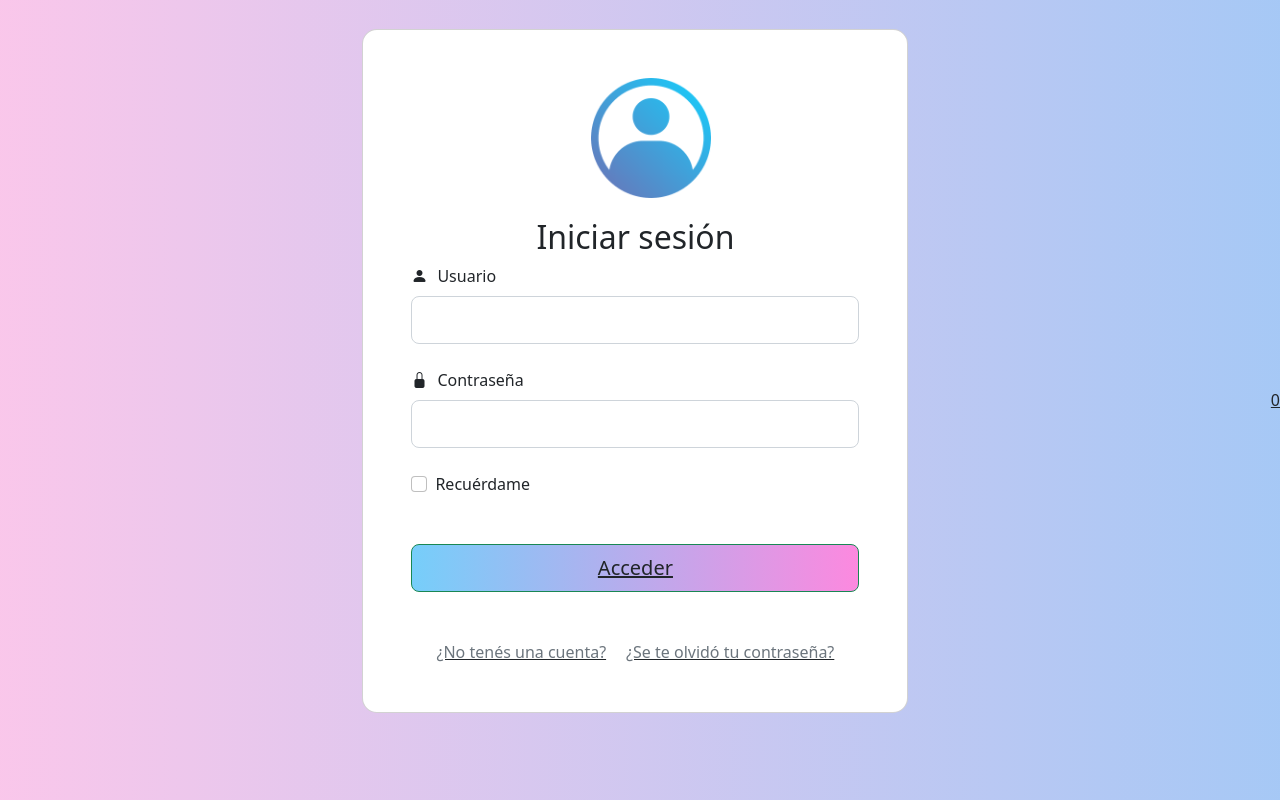
After one commit to aaronpolo1000/timetrack, a PHP site: page /iniciarsesion in a window 1280 px wide. The commit adds this page. Run offline with PHP 8.4, Linux system fonts and the light colour scheme; some libraries are stand-ins or nearby versions; some web fonts are replaced.

Commit message:
iniciar y registrarse

```diff
--- /dev/null
+++ b/css/iniciarsesion.css
@@ -0,0 +1,20 @@
+.gradient-custom-3 {
+    /* fallback for old browsers */
+    background: #ff66c4;
+
+    /* Chrome 10-25, Safari 5.1-6 */
+    background: -webkit-linear-gradient(to left, rgba(236, 25, 219, 0.5), rgba(143, 211, 244, 0.5));
+
+    /* W3C, IE 10+/ Edge, Firefox 16+, Chrome 26+, Opera 12+, Safari 7+ */
+    background: linear-gradient(to left, rgba(78, 146, 236, 0.5), rgba(244, 143, 214, 0.5))
+    }
+    .gradient-custom-4 {
+    /* fallback for old browsers */
+    background: hsl(229, 76%, 52%);
+
+    /* Chrome 10-25, Safari 5.1-6 */
+    background: -webkit-linear-gradient(to left, rgb(163, 132, 250), rgba(143, 211, 244, 1));
+
+    /* W3C, IE 10+/ Edge, Firefox 16+, Chrome 26+, Opera 12+, Safari 7+ */
+    background: linear-gradient(to left, rgb(252, 137, 223), rgb(118, 206, 250))
+    }
--- /dev/null
+++ b/iniciarsesion.php
@@ -0,0 +1,4 @@
+<?php
+
+$section =  "views/iniciarsesion.php";
+require_once "views/layout.php";
--- a/registrarse.php
+++ b/registrarse.php
@@ -1,4 +1,4 @@
 <?php
 
-$section = "registrarse";
+$section = "views/registrarse.php";
 require_once "views/layout.php";
--- /dev/null
+++ b/views/iniciarsesion.php
@@ -0,0 +1,54 @@
+
+<section class="vh-100 bg-image"
+  style="css/iniciarsesion.css">
+  <link rel="stylesheet" href="css/iniciarsesion.css">
+  <div class="mask d-flex align-items-center h-100 gradient-custom-3">
+    <div class="container h-100">
+      <div class="row d-flex justify-content-center align-items-center h-100">
+        <div class="col-12 col-md-9 col-lg-7 col-xl-6">
+          <div class="card" style="border-radius: 15px;">
+            <div class="card-body p-5">
+            <img style="height:120px; width:120px; margin-left:40%;" src="images/iconuser.png" alt="">
+              <h2 style="margin-top:20px;" class=" text-center mb-5">Iniciar sesión</h2>
+
+              <form>
+
+                <div style="margin-top:-40px;" class="form-outline mb-4">
+
+                <i class="bi-person-fill"></i><label style="margin-left:10px;" class="form-label" for="form3Example3cg">Usuario</label>
+                    <input type="email" id="form3Example3cg" class="form-control form-control-lg" />
+
+                </div>
+
+                <div class="form-outline mb-4">
+                <i class="bi-lock-fill"></i><label style="margin-left:10px;" class="form-label" for="form3Example4cg">Contraseña</label>
+                    <input type="password" id="form3Example4cg" class="form-control form-control-lg" />
+                </div>
+
+                <div class="form-check d-flex justify-content mb-5">
+                  <input class="form-check-input me-2" type="checkbox" value="" id="form2Example3cg" />
+                  <label class="form-check-label" for="form2Example3g">
+                    Recuérdame<a href="#!" class="text-body">
+                  </label>
+                </div>
+
+                <div class="d-flex justify-content-center">
+                  <button type="button"
+                    class="btn btn-success btn-block btn-lg gradient-custom-4 text-body" >Acceder</button>
+                </div>
+
+                <div class="d-flex justify-content-center">
+                <p class="text-center text-muted mt-5 mb-0">¿No tenés una cuenta?</p>
+                <p style="margin-left:20px;" class="text-center text-muted mt-5 mb-0">¿Se te olvidó tu contraseña? </p>
+                </div>
+
+              </form>
+
+
+            </div>
+          </div>
+        </di0v>
+      </div>
+    </div>
+  </div>
+0</section>
--- a/views/layout.php
+++ b/views/layout.php
@@ -13,7 +13,7 @@
 <script src="https://cdn.jsdelivr.net/npm/popper.js@1.16.0/dist/umd/popper.min.js" integrity="sha384-Q6E9RHvbIyZFJoft+2mJbHaEWldlvI9IOYy5n3zV9zzTtmI3UksdQRVvoxMfooAo" crossorigin="anonymous"></script>
 <script src="https://cdn.jsdelivr.net/npm/bootstrap@4.4.1/dist/js/bootstrap.min.js" integrity="sha384-wfSDF2E50Y2D1uUdj0O3uMBJnjuUD4Ih7YwaYd1iqfktj0Uod8GCExl3Og8ifwB6" crossorigin="anonymous"></script>
 <link rel="preconnect" href="https://fonts.googleapis.com">
-
+<link rel="stylesheet" href="https://cdn.jsdelivr.net/npm/bootstrap-icons@1.5.0/font/bootstrap-icons.css">
 <link rel="preconnect" href="https://fonts.gstatic.com" crossorigin>
 
 <link href="https://fonts.googleapis.com/css2?family=Montserrat:wght@300;400&family=Sono:wght@200;300;400;500;700&display=swap" rel="stylesheet">  <title>Document</title>
--- a/views/navbar.php
+++ b/views/navbar.php
@@ -20,8 +20,8 @@
     <form  class="form-inline my-2 my-lg-0">
       <input  class="form-control mr-sm-2" type="search" placeholder="Search" aria-label="Search">
       <button   style="background-color:#F81FF0; margin-right:100px;"class="btn btn-outline my-2 my-sm-0" type="submit">Search</button>
-      <button style="background-color:#0091ED; margin-right:20px;" type="button" class="btn btn">Iniciar Sesion</button>
-      <button style="background-color:#0066ED;margin-right:35px;" type="button" class="btn btn">Registrarse</button>
+      <a href="iniciarsesion.php">      <button style="background-color:#0091ED; margin-right:20px;" type="button" class="btn btn">Iniciar Sesion</button></a>
+      <a href="registrarse.php"> <button style="background-color:#0066ED;margin-right:35px;" type="button" class="btn btn">Registrarse</button></a>
     </form>
   </div>
 </nav>
```
Also changed, not shown: css/registrarse.css (added, +20 -0 lines), views/registrarse.php (+52 -33 lines), images/iconuser.png (added).
